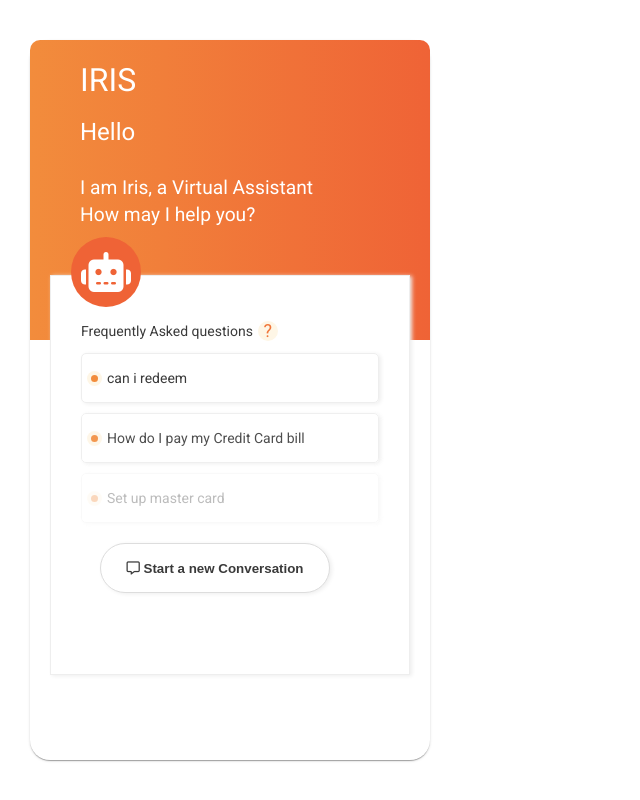
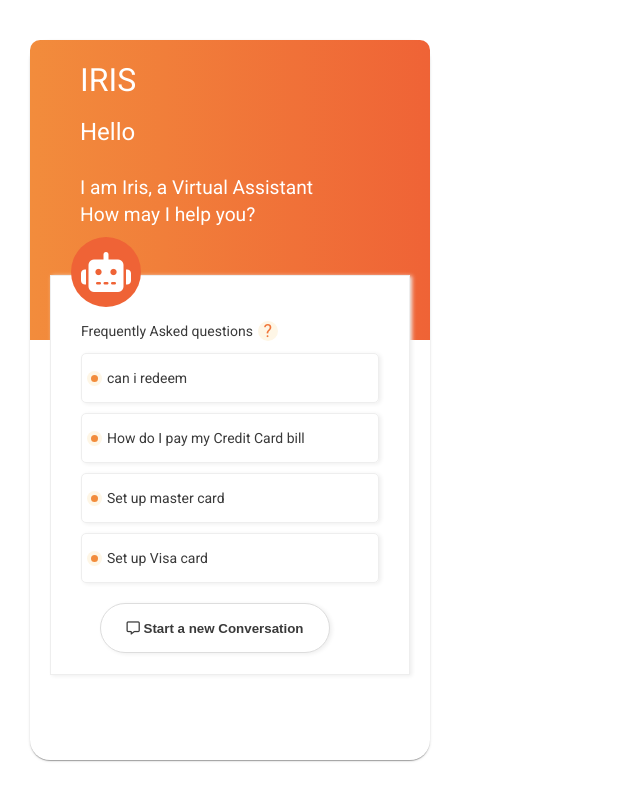
Before and after one commit to sagarmanghnani/chatbot, an Angular app: page / in a window 1280 px wide. Shown: the top 800 px of the page, without its empty margins (0-640 px from the left). Built offline with nearby package versions, Linux system fonts and the light colour scheme.

Commit message:
changed animation

```diff
--- a/src/app/background-card/background-card.component.scss
+++ b/src/app/background-card/background-card.component.scss
@@ -106,7 +106,7 @@
     }
 
     .fadein-animate{
-        animation: fadein 5s;
+        animation: fadein 2s;
     }
 
     @keyframes fadein {
--- a/src/app/background-card/background-card.component.ts
+++ b/src/app/background-card/background-card.component.ts
@@ -33,10 +33,10 @@ export class BackgroundCardComponent implements OnInit {
         clearInterval(timeout);
       }
       this.questionArr.push(questionsArr.default[i]);
-      offset += 2000;
+      offset += 1000;
       i++;
 
-    }, offset + 2000);
+    }, offset + 1000);
 
   }
 
--- a/src/app/show-message/show-message.component.scss
+++ b/src/app/show-message/show-message.component.scss
@@ -32,4 +32,6 @@
     border: 1px solid;
     border-color: #f28e5d;
     background: transparent;
+    width: 60%;
+    margin: auto;
 }
```
